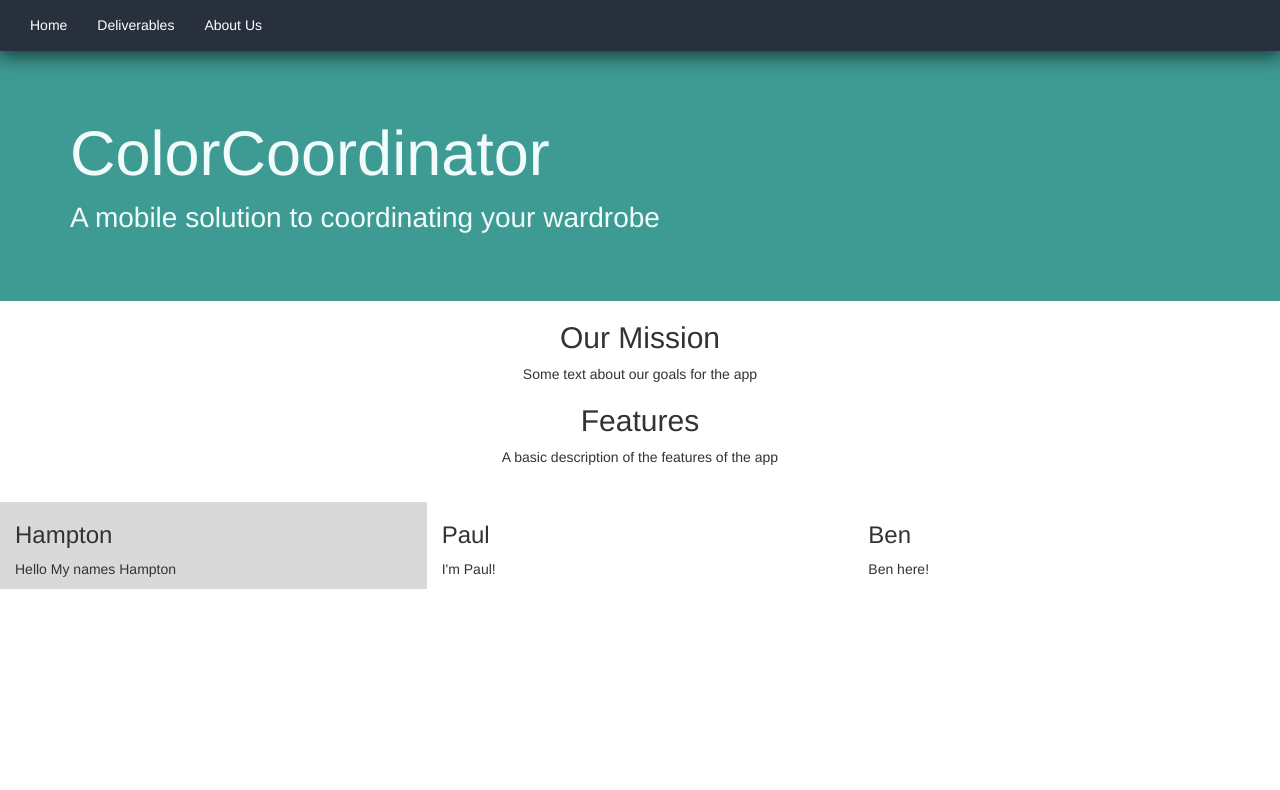
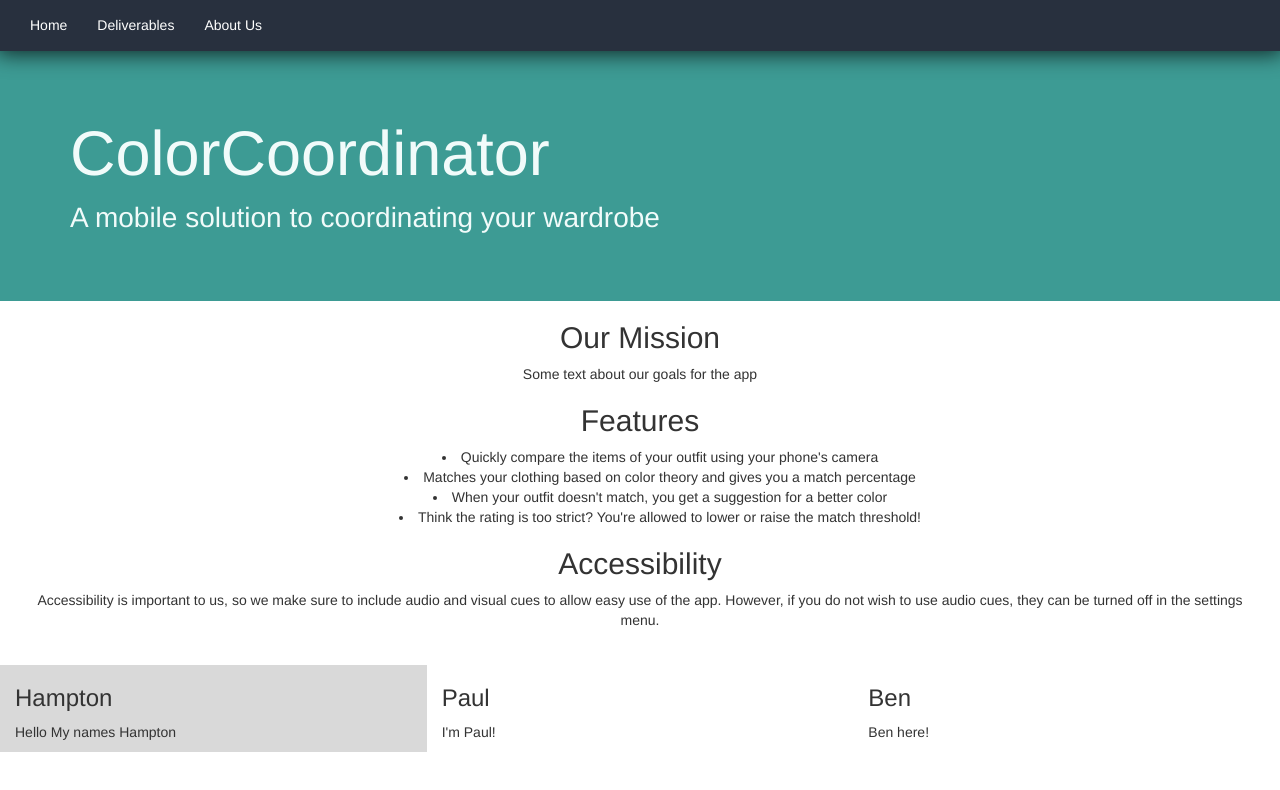
Before and after one commit to ColorCoordinator/ColorCoordinator.github.io, a plain HTML site: page index.html in a window 1280 px wide. Drawn offline with Linux system fonts and the light colour scheme.

Commit message:
Added accessibility and features description.

```diff
--- a/index.html
+++ b/index.html
@@ -22,13 +22,22 @@
         <p class="off-white" style="font-size: 2em;">A mobile solution to coordinating your wardrobe</p>
       </div>
     </div>
-  <div class="container-fluid">
+  <div class="container-fluid"> <!--fluid?--->
     <div class="row row-white-centered">
     	<div class="col-m-12">
     	<h2>Our Mission</h2>
     	<p>Some text about our goals for the app</p>
     	<h2>Features</h2>
-    	<p>A basic description of the features of the app</p>
+        <ul>
+            <li>Quickly compare the items of your outfit using your phone's camera</li>
+            <li>Matches your clothing based on color theory and gives you a match percentage</li>
+            <li>When your outfit doesn't match, you get a suggestion for a better color</li>
+            <li>Think the rating is too strict? You're allowed to lower or raise the match threshold!</li>
+        </ul>
+
+        <h2>Accessibility</h2>
+            <p>Accessibility is important to us, so we make sure to include audio and visual cues to allow easy use of the app. However, if
+            you do not wish to use audio cues, they can be turned off in the settings menu.</p>
 </div>
     </div>
 
--- a/style.css
+++ b/style.css
@@ -55,3 +55,7 @@ html, body{
 	height:90%;
 	padding: 10px 50px;
 }
+
+ul {
+    list-style-position: inside;
+}
```
